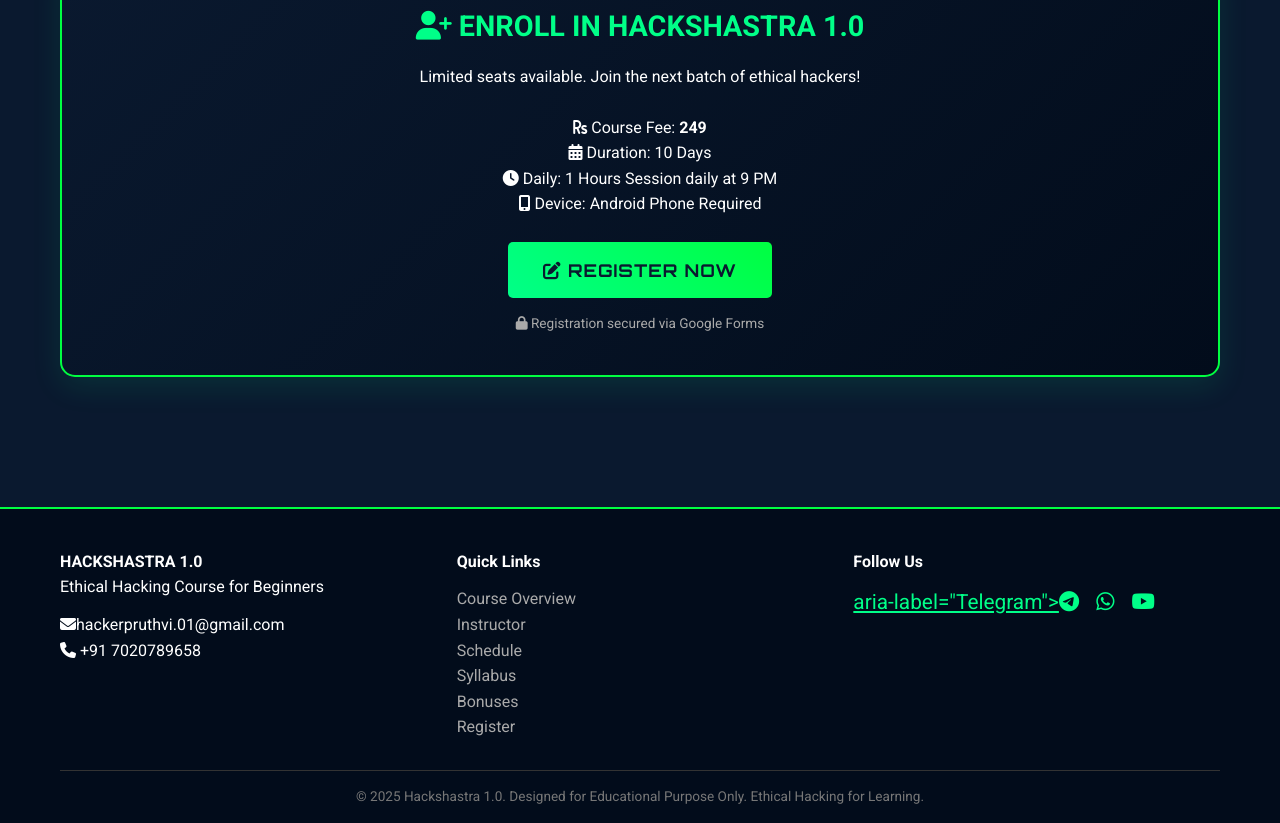
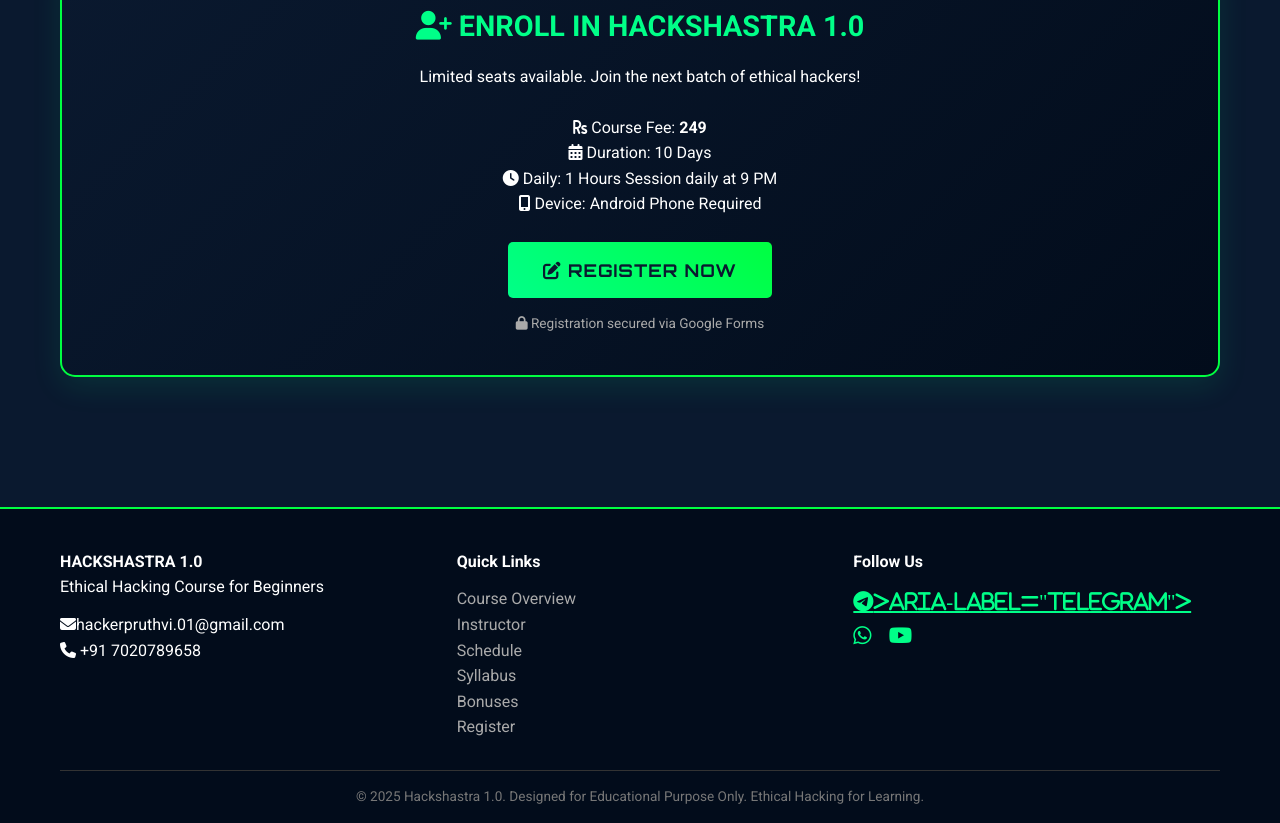
Before and after one commit to hackerpruthvi01-ctrl/Hackshastra-1.0, a plain HTML site: page index.html in a window 1280 px wide. Shown: the part 8902-9725 px from the top of the page. Drawn offline with nearby package versions, Linux system fonts and the light colour scheme.

Commit message:
Update index.html

```diff
--- a/index.html
+++ b/index.html
@@ -1903,7 +1903,7 @@
                     <h4>Follow Us</h4>
                     <div style="margin-top: 12px; font-size: 1.3rem;">
                         <a href="https://t.me/Pruthvirajmagar"
-                            style="color: var(--cyber-green); margin-right: 12px;">aria-label="Telegram"><i class="fab fa-telegram"></i></a>
+                            style="color: var(--cyber-green); margin-right: 12px;"<i class="fab fa-telegram">>aria-label="Telegram"></i></a>
                         <a href="https://wa.me/message/YG7IVBZ2W4OUK1" style="color: var(--cyber-green); margin-right: 12px;"><i class="fab fa-whatsapp"></i></a>
                         <a href="https://youtube.com/@itspruthvicreation7520" style="color: var(--cyber-green); margin-right: 12px;"><i class="fab fa-youtube"></i></a>
                     </div>
```
